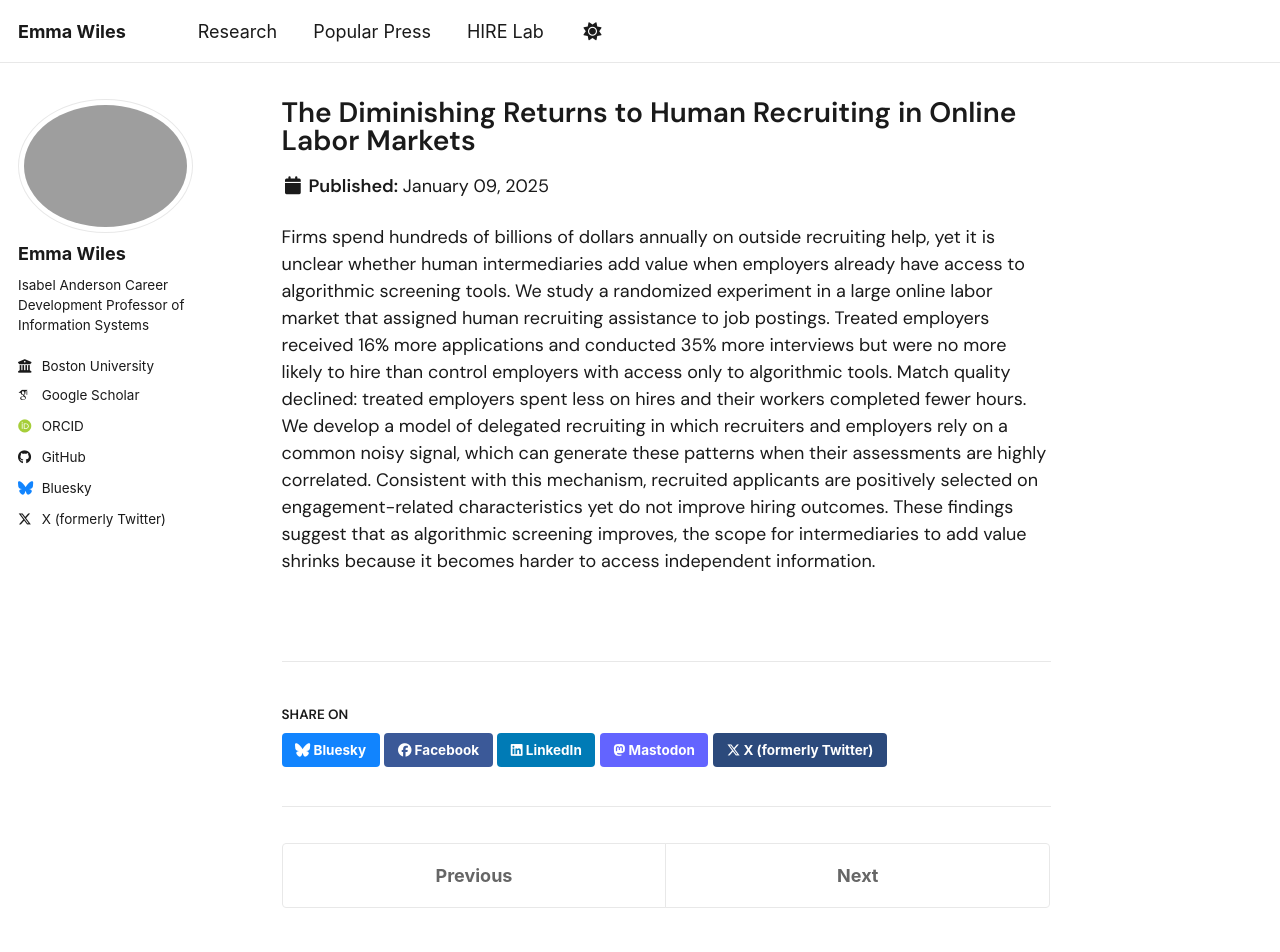
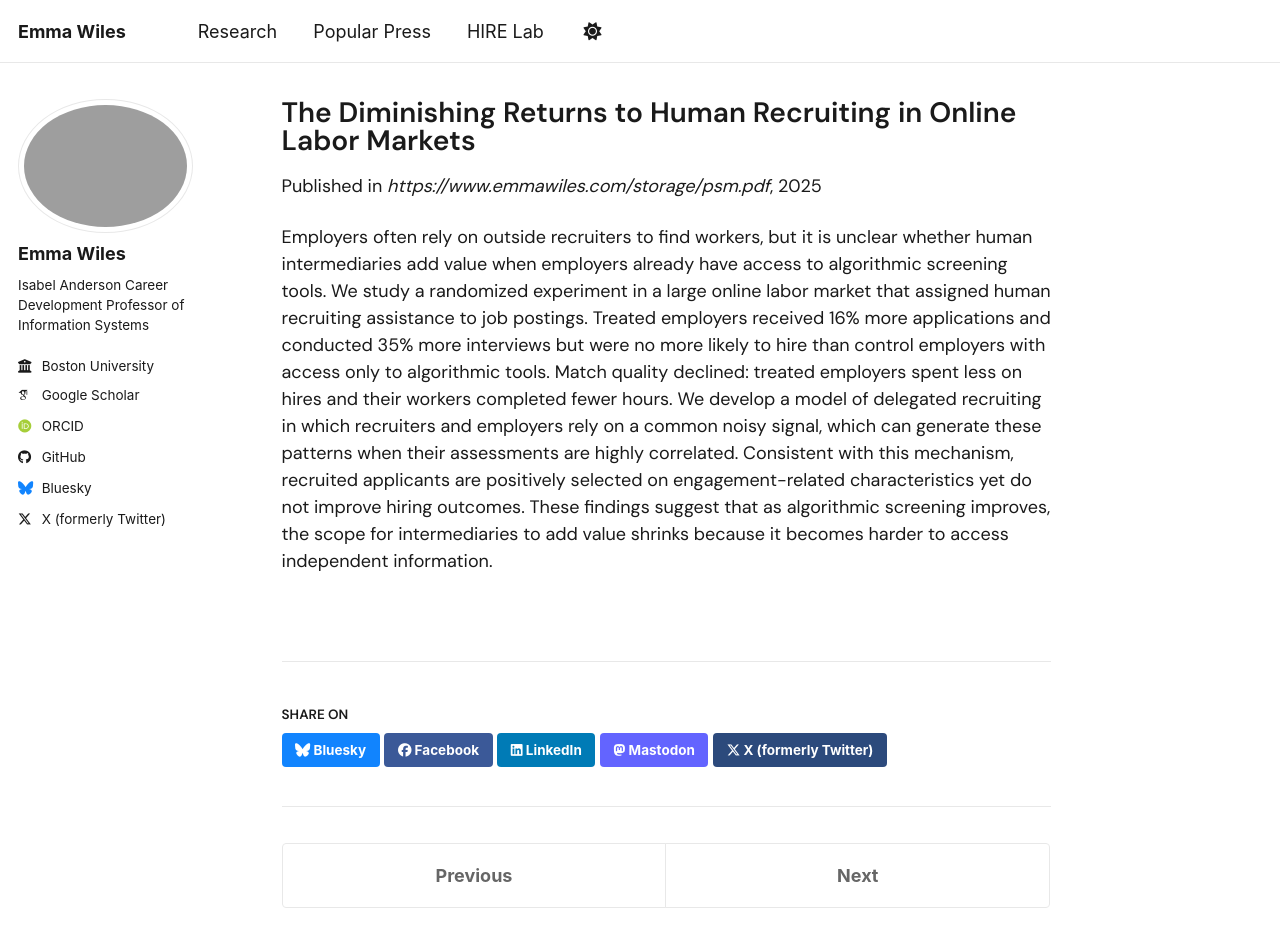
Before and after one commit to emmawiles/emmawiles.github.io, a Jekyll site: the page built from _publications/human-vs-algorithms.md, in a window 1280 px wide and 1199 px high. Shown: the top 952 px of the window. Built offline with Jekyll 4.4.1, drawn with Linux system fonts in a browser that asks for light colours; some web fonts are replaced; a script bundle is joined from its source files by our own code; library files that are not in the unit come from our copies.

Commit message:
add link to psm

```diff
--- a/_publications/human-vs-algorithms.md
+++ b/_publications/human-vs-algorithms.md
@@ -5,9 +5,9 @@ category: working_papers
 permalink: /publication/human-vs-algorithms
 excerpt: 'In a randomized experiment with 83,017 job posts, human recruiting assistants generated more applications and interviews but did not improve hire rates — and treated employers spent 10% less on hires, suggesting worse matches.'
 date: 2025-01-09
-venue:
+venue: 'https://www.emmawiles.com/storage/psm.pdf'
 coauthors: 'John Fallon and John Horton'
 so_what: 'In a large randomized experiment, hiring consultants generated more applications and interviews but did not improve hire rates, compared to employers who only used algorithmic screening tools.'
 ---
 
-Firms spend hundreds of billions of dollars annually on outside recruiting help, yet it is unclear whether human intermediaries add value when employers already have access to algorithmic screening tools. We study a randomized experiment in a large online labor market that assigned human recruiting assistance to job postings. Treated employers received 16% more applications and conducted 35% more interviews but were no more likely to hire than control employers with access only to algorithmic tools. Match quality declined: treated employers spent less on hires and their workers completed fewer hours. We develop a model of delegated recruiting in which recruiters and employers rely on a common noisy signal, which can generate these patterns when their assessments are highly correlated. Consistent with this mechanism, recruited applicants are positively selected on engagement-related characteristics yet do not improve hiring outcomes. These findings suggest that as algorithmic screening improves, the scope for intermediaries to add value shrinks because it becomes harder to access independent information.
+Employers often rely on outside recruiters to find workers, but it is unclear whether human intermediaries add value when employers already have access to algorithmic screening tools.  We study a randomized experiment in a large online labor market that assigned human recruiting assistance to job postings. Treated employers received 16% more applications and conducted 35% more interviews but were no more likely to hire than control employers with access only to algorithmic tools. Match quality declined: treated employers spent less on hires and their workers completed fewer hours. We develop a model of delegated recruiting in which recruiters and employers rely on a common noisy signal, which can generate these patterns when their assessments are highly correlated. Consistent with this mechanism, recruited applicants are positively selected on engagement-related characteristics yet do not improve hiring outcomes. These findings suggest that as algorithmic screening improves, the scope for intermediaries to add value shrinks because it becomes harder to access independent information.
```
Also changed, not shown: _publications/ai-org-chart.md (+1 -1 lines).
